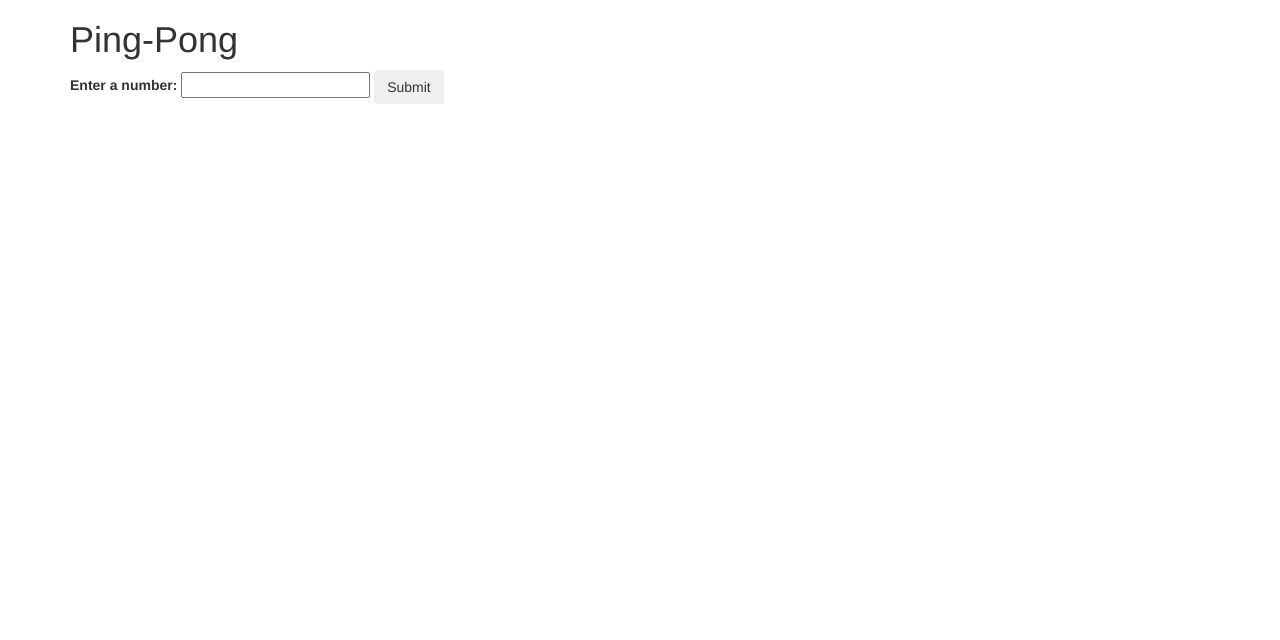
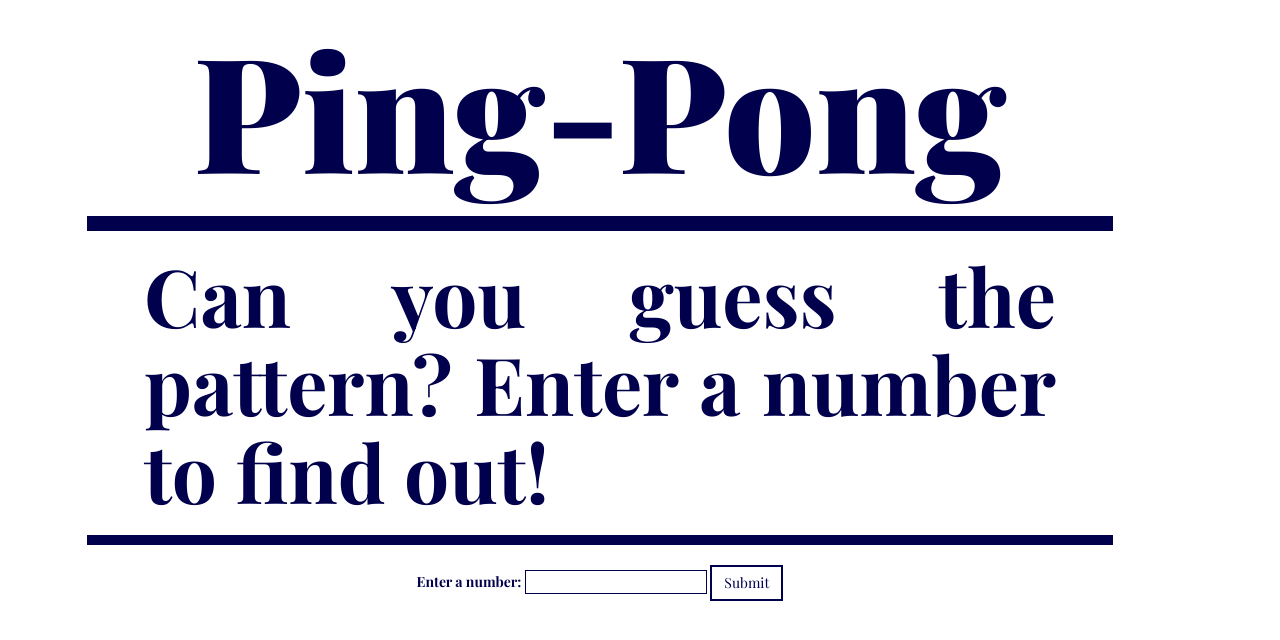
Before and after one commit to jsaerom/ping-pong1, a plain HTML site: page index.html in a window 1280 px wide. Drawn offline with nearby package versions, Linux system fonts and the light colour scheme.

Commit message:
Adds styling to CSS file including font color and style change

```diff
--- a/css/styles.css
+++ b/css/styles.css
@@ -0,0 +1,50 @@
+.container{
+  margin-left: 15px;
+  margin-right: 15px;
+}
+body{
+  font-family: 'Playfair Display', serif;
+  text-align: center;
+  color: #00004d;
+}
+h1{
+  font-weight: 900;
+  font-size: 160px;
+}
+h2{
+  font-weight: 700;
+  font-size: 80px;
+  text-align: justify;
+  margin-left: 10%;
+  margin-right: 10%;
+}
+#hr1{
+  border-width: 15px;
+  border-color: #00004d;
+  margin-left: 5%;
+  margin-right: 5%;
+}
+#hr2{
+  border-width: 10px;
+  border-color: #00004d;
+  margin-left: 5%;
+  margin-right: 5%;
+}
+ul{
+  text-align: left;
+  font-size: 30px;
+  list-style-type: square;
+  margin-left: 40px;
+}
+.test{
+  color: red;
+}
+.btn{
+  background: none;
+  border: 2px solid #00004d;
+  color: #00004d;
+  border-radius: 0;
+}
+input{
+  border: 1.5px solid #00004d;
+}
--- a/index.html
+++ b/index.html
@@ -3,12 +3,18 @@
   <head>
     <meta charset="utf-8">
     <link rel="stylesheet" href="css/bootstrap.min.css" type="text/css">
+    <link href="https://fonts.googleapis.com/css?family=Playfair+Display:400,700,900" rel="stylesheet">
     <link rel="stylesheet" href="css/styles.css" type="text/css">
     <title>Ping-Pong</title>
   </head>
   <body>
     <div class="container">
       <h1>Ping-Pong</h1>
+      <hr id="hr1">
+      <div class="hideThis">
+        <h2>Can you guess the pattern? Enter a number to find out!</h2>
+        <hr id="hr2">
+      </div>
       <form id="pingPong">
         <label for="num">Enter a number:</label>
         <input type="number" name="num" id="inputNum">
@@ -19,12 +25,6 @@
 
         </ul>
       </div>
-
-
-
-
-
-
 <!-- don't touch anything below this -->
     </div>
     <script type="text/javascript" src="js/jquery-3.1.0.js"></script>
--- a/js/scripts.js
+++ b/js/scripts.js
@@ -11,11 +11,11 @@ function inputResult(input){
 function pingPong(input){
   for (var i = 0; i < outputResults.length; i++){
     if ((outputResults[i] % 15) === 0){
-      outputResults[i] = "Ping-Pong";
+      outputResults[i] = "Ping-Pong!";
     } else if ((outputResults[i]%5) === 0){
-      outputResults[i] = "Pong";
+      outputResults[i] = "Pong!";
     } else if ((outputResults[i]%3) === 0){
-      outputResults[i] = "Ping";
+      outputResults[i] = "Ping!";
     }
   }
 }
@@ -27,6 +27,7 @@ $("form").submit(function(event){
   inputResult(inputNum);
   pingPong(inputNum);
   $("ul").empty();
+  $(".hideThis").hide();
   for (var i = 0; i < outputResults.length; i++){
     $("ul").append("<li>" + outputResults[i] + "</li>");
   };
```
